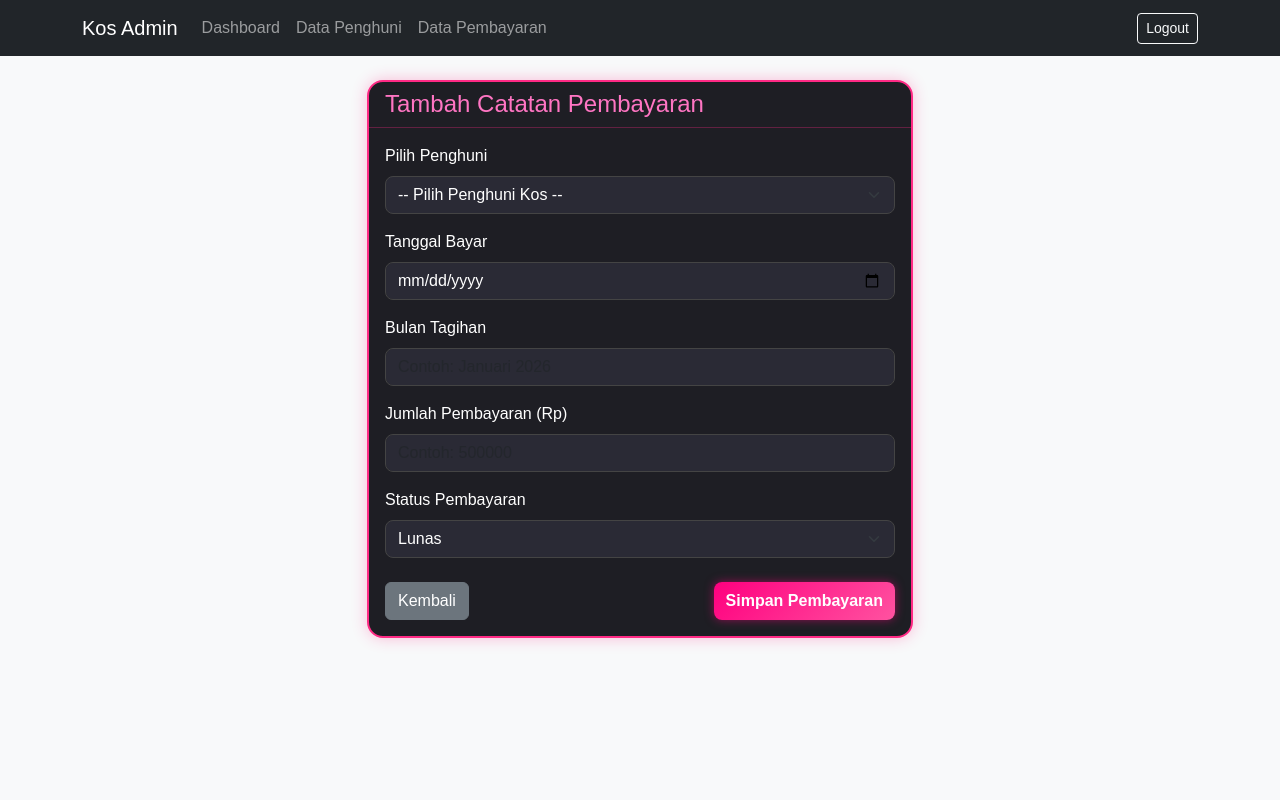
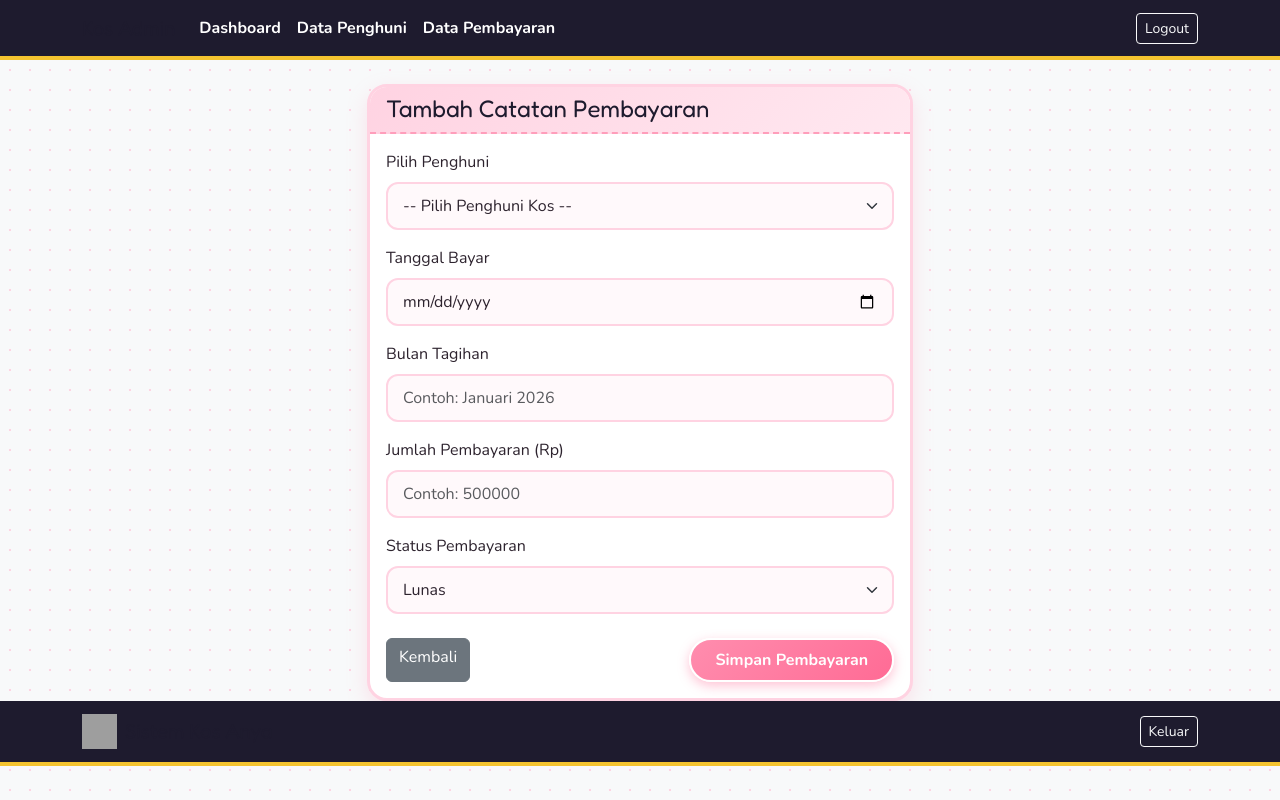
Before and after one commit to dnaknsh/UasProject_SistemPencatatanKos, a Flask app: page /admin/pembayaran/tambah in a window 1280 px wide. Run offline with Flask 3, Linux system fonts and the light colour scheme; the visitor is signed in with stand-in values (Sample User, id 1); data that the repository does not hold is empty; grey boxes are pictures that could not be loaded.

Commit message:
Ubah tema ke Anya Spy x Family (Pink Putih Cute)

```diff
--- a/static/css/style.css
+++ b/static/css/style.css
@@ -1,73 +1,119 @@
-/* Custom Pink Neon Theme */
+/* Anya Forger (Spy x Family) Theme */
+@import url('https://fonts.googleapis.com/css2?family=Fredoka:wght@400;600&family=Nunito:wght@400;700&display=swap');
+
 :root {
-    --pink-primary: #ff2a85;
-    --pink-neon: #ff007f;
-    --pink-glow: #ff75c3;
-    --bg-dark: #121212;
-    --card-bg: #1e1e24;
+    --anya-pink-soft: #ffd3e2;     /* Warna rambut Anya (Soft Pink) */
+    --anya-pink-main: #ff9ebb;     /* Pink pastel cerah */
+    --eden-black: #1e1b2e;         /* Seragam Eden Academy (Dark Navy/Black) */
+    --eden-gold: #f4c430;          /* Aksen Emas/Kuning Eden */
+    --bg-creamy-white: #fff9fb;    /* Latar belakang putih pink sangat lembut */
+    --text-dark: #2d232e;          /* Warna teks utama */
 }
 
 body {
-    background-color: #0f0c1b !important;
-    color: #f8f9fa !important;
-    font-family: 'Poppins', sans-serif;
+    background-color: var(--bg-creamy-white) !important;
+    color: var(--text-dark) !important;
+    font-family: 'Nunito', sans-serif;
+    background-image: radial-gradient(var(--anya-pink-soft) 1px, transparent 1px);
+    background-size: 20px 20px; /* Pola bintik-bintik manis ala anime */
 }
 
-/* Card Styling dengan Border Glowing */
+/* Headings dengan Font Ceria */
+h1, h2, h3, h4, h5, h6, .navbar-brand {
+    font-family: 'Fredoka', cursive;
+    color: var(--eden-black) !important;
+}
+
+/* Navbar Bergaris Eden Academy */
+.navbar-dark {
+    background: var(--eden-black) !important;
+    border-bottom: 4px solid var(--eden-gold) !important;
+}
+
+.navbar-dark .nav-link {
+    color: #ffffff !important;
+    font-weight: 600;
+}
+
+.navbar-dark .nav-link:hover {
+    color: var(--anya-pink-main) !important;
+}
+
+/* Card Aesthetic ala Anya (Seragam Eden + Rambut Pink) */
 .card {
-    background-color: var(--card-bg) !important;
-    border: 2px solid var(--pink-primary) !important;
-    border-radius: 16px !important;
-    box-shadow: 0 0 15px rgba(255, 42, 133, 0.3) !important;
-    color: #ffffff !important;
+    background-color: #ffffff !important;
+    border: 3px solid var(--anya-pink-soft) !important;
+    border-radius: 20px !important;
+    box-shadow: 0 8px 20px rgba(255, 158, 187, 0.25) !important;
+    color: var(--text-dark) !important;
+    overflow: hidden;
 }
 
 .card-header {
-    background-color: transparent !important;
-    border-bottom: 1px solid rgba(255, 42, 133, 0.3) !important;
-    color: var(--pink-glow) !important;
+    background: linear-gradient(135deg, var(--anya-pink-soft), #ffe8f0) !important;
+    border-bottom: 2px dashed var(--anya-pink-main) !important;
+    color: var(--eden-black) !important;
+    font-weight: bold;
 }
 
-/* Input Fields */
+/* Form Controls (Soft & Cute Input) */
 .form-control, .form-select {
-    background-color: #2a2a35 !important;
-    border: 1px solid #444 !important;
-    color: #fff !important;
-    border-radius: 8px !important;
+    background-color: #fff9fb !important;
+    border: 2px solid var(--anya-pink-soft) !important;
+    color: var(--text-dark) !important;
+    border-radius: 12px !important;
+    padding: 10px 15px;
 }
 
 .form-control:focus, .form-select:focus {
-    border-color: var(--pink-neon) !important;
-    box-shadow: 0 0 10px var(--pink-neon) !important;
+    border-color: var(--anya-pink-main) !important;
+    box-shadow: 0 0 8px rgba(255, 158, 187, 0.6) !important;
 }
 
-/* Tombol Pink Neon dengan Efek Glow & Click Event */
+/* Tombol Akses (Pink Anya & Emas Eden) dengan Efek Glow Membal */
 .btn-primary, .btn-success {
-    background: linear-gradient(135deg, #ff007f, #ff52a0) !important;
-    border: none !important;
-    color: #fff !important;
+    background: linear-gradient(135deg, #ff8dae, #ff6b95) !important;
+    border: 2px solid #fff !important;
+    color: #ffffff !important;
     font-weight: bold;
-    border-radius: 8px !important;
-    transition: all 0.2s ease-in-out !important;
-    box-shadow: 0 0 10px rgba(255, 0, 127, 0.5) !important;
+    border-radius: 25px !important;
+    padding: 8px 24px;
+    box-shadow: 0 4px 12px rgba(255, 107, 149, 0.4) !important;
+    transition: all 0.2s cubic-bezier(0.175, 0.885, 0.32, 1.275) !important;
 }
 
-/* Efek Hover (Nyalanya makin terang) */
+/* Hover Efek Bercahaya Soft Pink */
 .btn-primary:hover, .btn-success:hover {
-    box-shadow: 0 0 20px var(--pink-neon), 0 0 30px var(--pink-glow) !important;
-    transform: translateY(-2px);
+    background: linear-gradient(135deg, #ff6b95, #ff4077) !important;
+    transform: translateY(-3px) scale(1.02);
+    box-shadow: 0 0 15px var(--anya-pink-main), 0 6px 18px rgba(255, 107, 149, 0.6) !important;
 }
 
-/* Efek Pas Di-Klik (Active Effect) */
+/* Efek Klik 'Bounce' Membal */
 .btn-primary:active, .btn-success:active {
-    transform: scale(0.96) !important;
-    box-shadow: 0 0 35px #ff007f, 0 0 50px #ff007f !important;
+    transform: scale(0.95) !important;
+    box-shadow: 0 0 25px #ff4077, 0 2px 8px rgba(255, 107, 149, 0.8) !important;
 }
 
-/* Table Dark Aesthetic */
+/* Tabel Bergaya Clean & Pink Soft */
 .table {
-    color: #fff !important;
+    color: var(--text-dark) !important;
 }
+
 .table-dark {
-    background-color: #251228 !important;
+    background-color: var(--eden-black) !important;
+    color: var(--eden-gold) !important;
 }
+
+/* Badges Status Pembayaran */
+.badge.bg-success {
+    background-color: #62d2a2 !important;
+    color: #fff;
+    border-radius: 10px;
+}
+
+.badge.bg-warning {
+    background-color: var(--eden-gold) !important;
+    color: var(--eden-black) !important;
+    border-radius: 10px;
+}
--- a/templates/base.html
+++ b/templates/base.html
@@ -51,3 +51,20 @@
     <!-- Link CSS Pink Neon -->
     <link rel="stylesheet" href="{{ url_for('static', filename='css/style.css') }}">
 </head>
+
+
+<nav class="navbar navbar-expand-lg navbar-dark mb-4">
+  <div class="container">
+    <a class="navbar-brand d-flex align-items-center gap-2" href="{{ url_for('dashboard') if session.get('admin_logged_in') else url_for('login') }}">
+      <!-- Stiker Anya di Navbar -->
+      <img src="https://cdn-icons-png.flaticon.com/512/4281/4281896.png" alt="Anya Icon" width="35" height="35">
+      <span>Sistem Kos Anya</span>
+    </a>
+
+    {% if session.get('admin_logged_in') %}
+    <div class="d-flex">
+      <a href="{{ url_for('logout') }}" class="btn btn-outline-light btn-sm">Keluar</a>
+    </div>
+    {% endif %}
+  </div>
+</nav>
```
Also changed, not shown: templates/login.html (+37 -0 lines).
